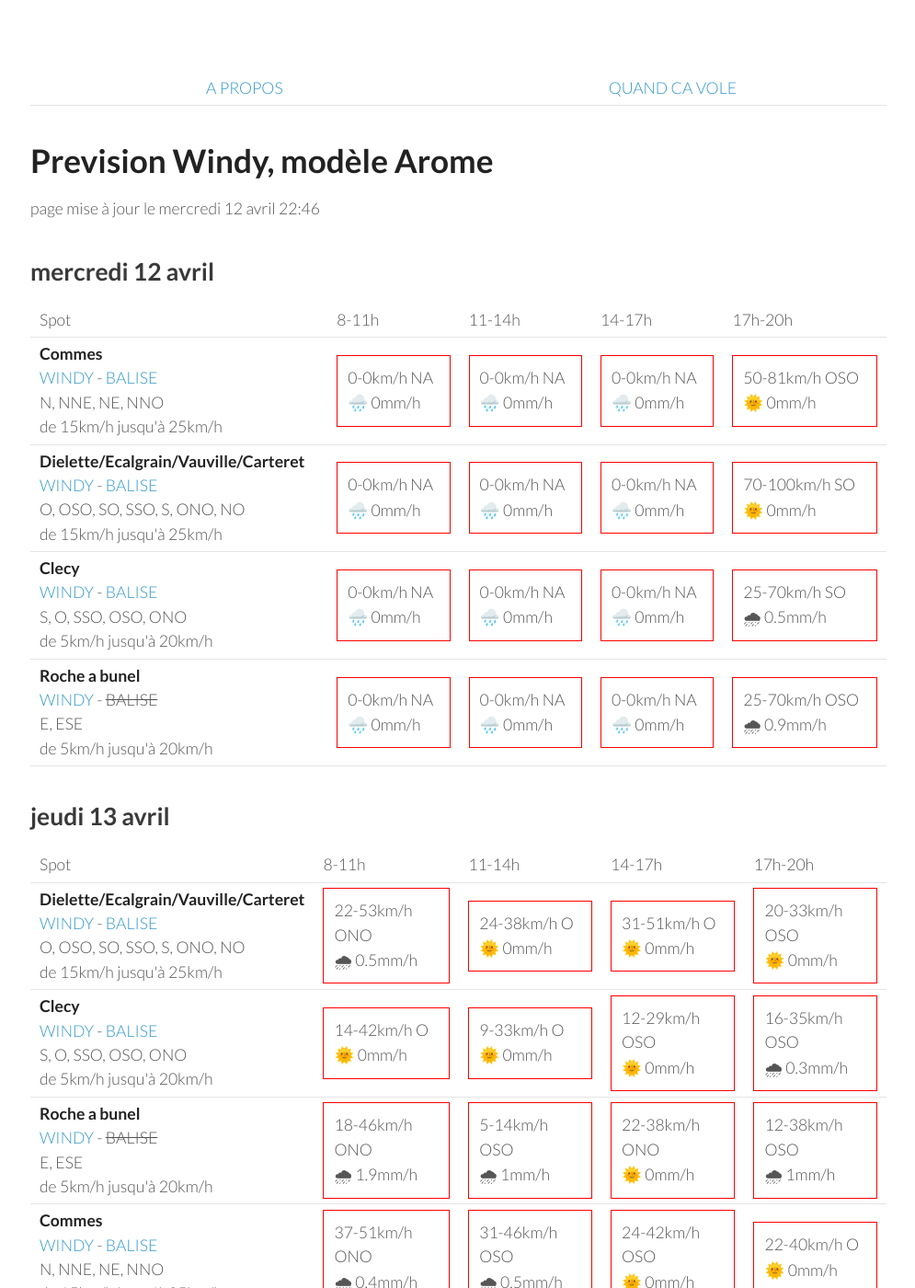
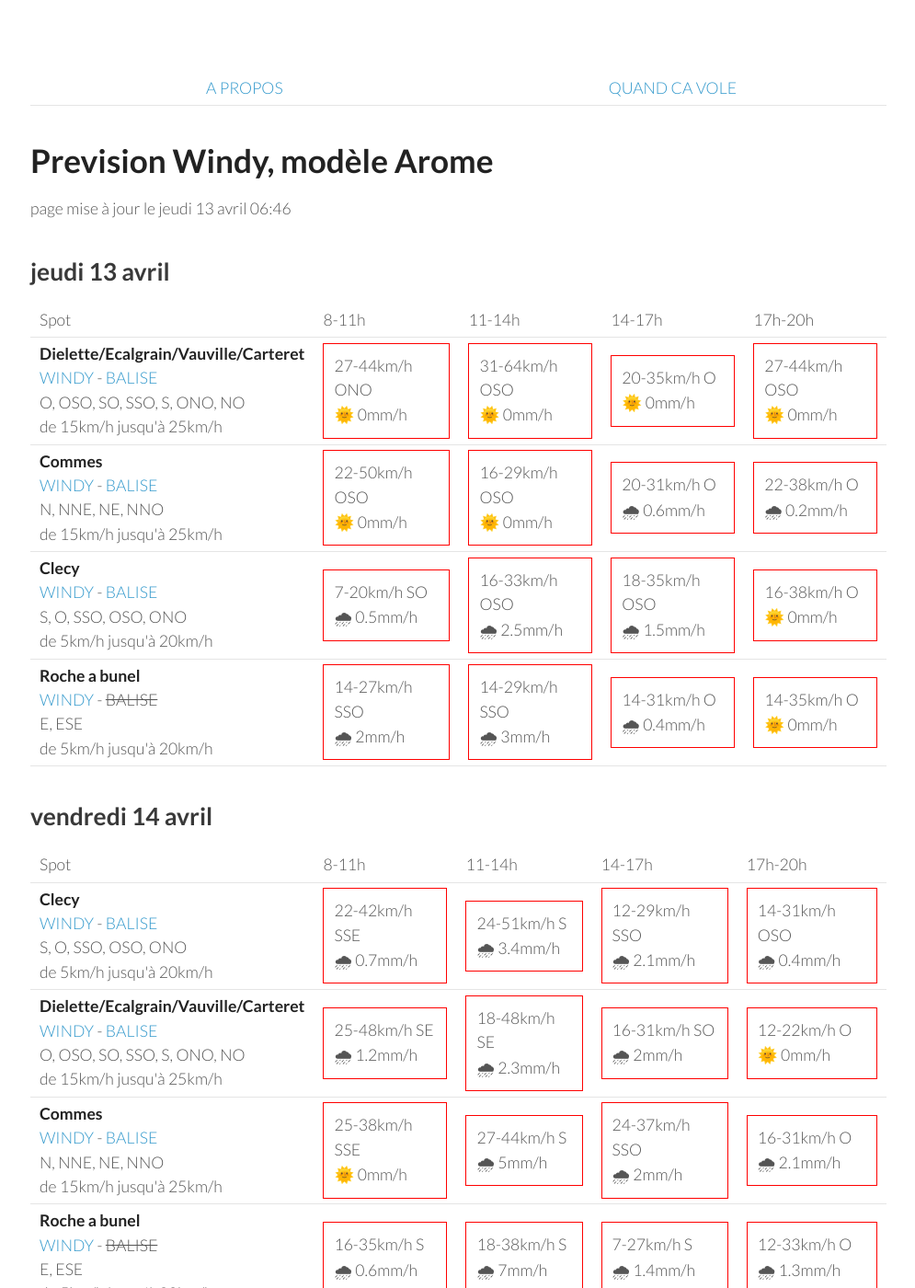
Before and after one commit to parapente-dans-le-nord/parapente-dans-le-nord.github.io, a Jekyll site: the page built from normandie.markdown, in a window 1280 px wide and 1400 px high. Shown: the whole window at 92% size, without its empty margins (25-1020 px from the left). Built offline with Jekyll 4.4.1, drawn with Linux system fonts in a browser that asks for light colours; some of the changed text lies outside the part shown.

Commit message:
update index.markdown

```diff
--- a/normandie.markdown
+++ b/normandie.markdown
@@ -7,60 +7,8 @@ title:  "Tous les spots"
 {: .links}
 
 # Prevision Windy, modèle Arome
-page mise à jour le mercredi 12 avril 22:46
+page mise à jour le jeudi 13 avril 06:46
 
-## mercredi 12 avril
-
-{::nomarkdown}
-<table>
-  <tbody>
-    <tr>
-      <td>Spot</td>
-      <td>8-11h</td>
-      <td>11-14h</td>
-      <td>14-17h</td>
-      <td>17h-20h</td>
-    </tr>
-<tr>
-        <td><strong>Commes</strong><br><a href="https://windy.com/49.346/-0.726?48.936,-0.726,8">WINDY</a> - <span class=""><a href="http://www.balisemeteo.com/balise.php?idBalise=158">BALISE</a> </span><br> <span class="vent-favorable">N, NNE, NE, NNO</span><br><span class="force-vent">de 15km/h jusqu'à 25km/h</span> </td>
-
-            <td><div class="not-flyable"><p>0-0km/h NA</p><p>🌧️ 0mm/h</p></div></td>
-            <td><div class="not-flyable"><p>0-0km/h NA</p><p>🌧️ 0mm/h</p></div></td>
-            <td><div class="not-flyable"><p>0-0km/h NA</p><p>🌧️ 0mm/h</p></div></td>
-            <td><div class="not-flyable"><p>50-81km/h OSO</p><p>🌞 0mm/h</p></div></td>
-
-    </tr>
-<tr>
-        <td><strong>Dielette/Ecalgrain/Vauville/Carteret</strong><br><a href="https://windy.com/49.650/-1.856?49.243,-1.856,8">WINDY</a> - <span class=""><a href="http://www.balisemeteo.com/balise.php?idBalise=81">BALISE</a> </span><br> <span class="vent-favorable">O, OSO, SO, SSO, S, ONO, NO</span><br><span class="force-vent">de 15km/h jusqu'à 25km/h</span> </td>
-
-            <td><div class="not-flyable"><p>0-0km/h NA</p><p>🌧️ 0mm/h</p></div></td>
-            <td><div class="not-flyable"><p>0-0km/h NA</p><p>🌧️ 0mm/h</p></div></td>
-            <td><div class="not-flyable"><p>0-0km/h NA</p><p>🌧️ 0mm/h</p></div></td>
-            <td><div class="not-flyable"><p>70-100km/h SO</p><p>🌞 0mm/h</p></div></td>
-
-    </tr>
-<tr>
-        <td><strong>Clecy</strong><br><a href="https://windy.com/48.929/-0.470?48.516,-0.470,8">WINDY</a> - <span class=""><a href="http://www.balisemeteo.com/balise.php?idBalise=122">BALISE</a> </span><br> <span class="vent-favorable">S, O, SSO, OSO, ONO</span><br><span class="force-vent">de 5km/h jusqu'à 20km/h</span> </td>
-
-            <td><div class="not-flyable"><p>0-0km/h NA</p><p>🌧️ 0mm/h</p></div></td>
-            <td><div class="not-flyable"><p>0-0km/h NA</p><p>🌧️ 0mm/h</p></div></td>
-            <td><div class="not-flyable"><p>0-0km/h NA</p><p>🌧️ 0mm/h</p></div></td>
-            <td><div class="not-flyable"><p>25-70km/h SO</p><p>🌧 0.5mm/h</p></div></td>
-
-    </tr>
-<tr>
-        <td><strong>Roche a bunel</strong><br><a href="https://windy.com/48.993/-0.499?48.580,-0.499,8">WINDY</a> - <span class="no-balise"> BALISE </span><br> <span class="vent-favorable">E, ESE</span><br><span class="force-vent">de 5km/h jusqu'à 20km/h</span> </td>
-
-            <td><div class="not-flyable"><p>0-0km/h NA</p><p>🌧️ 0mm/h</p></div></td>
-            <td><div class="not-flyable"><p>0-0km/h NA</p><p>🌧️ 0mm/h</p></div></td>
-            <td><div class="not-flyable"><p>0-0km/h NA</p><p>🌧️ 0mm/h</p></div></td>
-            <td><div class="not-flyable"><p>25-70km/h OSO</p><p>🌧 0.9mm/h</p></div></td>
-
-    </tr>
-
-</tbody>
-</table>
-{:/}
 ## jeudi 13 avril
 
 {::nomarkdown}
@@ -76,40 +24,40 @@ page mise à jour le mercredi 12 avril 22:46
 <tr>
         <td><strong>Dielette/Ecalgrain/Vauville/Carteret</strong><br><a href="https://windy.com/49.650/-1.856?49.243,-1.856,8">WINDY</a> - <span class=""><a href="http://www.balisemeteo.com/balise.php?idBalise=81">BALISE</a> </span><br> <span class="vent-favorable">O, OSO, SO, SSO, S, ONO, NO</span><br><span class="force-vent">de 15km/h jusqu'à 25km/h</span> </td>
 
-            <td><div class="not-flyable"><p>22-53km/h ONO</p><p>🌧 0.5mm/h</p></div></td>
-            <td><div class="not-flyable"><p>24-38km/h O</p><p>🌞 0mm/h</p></div></td>
-            <td><div class="not-flyable"><p>31-51km/h O</p><p>🌞 0mm/h</p></div></td>
-            <td><div class="not-flyable"><p>20-33km/h OSO</p><p>🌞 0mm/h</p></div></td>
+            <td><div class="not-flyable"><p>27-44km/h ONO</p><p>🌞 0mm/h</p></div></td>
+            <td><div class="not-flyable"><p>31-64km/h OSO</p><p>🌞 0mm/h</p></div></td>
+            <td><div class="not-flyable"><p>20-35km/h O</p><p>🌞 0mm/h</p></div></td>
+            <td><div class="not-flyable"><p>27-44km/h OSO</p><p>🌞 0mm/h</p></div></td>
+
+
+    </tr>
+<tr>
+        <td><strong>Commes</strong><br><a href="https://windy.com/49.346/-0.726?48.936,-0.726,8">WINDY</a> - <span class=""><a href="http://www.balisemeteo.com/balise.php?idBalise=158">BALISE</a> </span><br> <span class="vent-favorable">N, NNE, NE, NNO</span><br><span class="force-vent">de 15km/h jusqu'à 25km/h</span> </td>
+
+            <td><div class="not-flyable"><p>22-50km/h OSO</p><p>🌞 0mm/h</p></div></td>
+            <td><div class="not-flyable"><p>16-29km/h OSO</p><p>🌞 0mm/h</p></div></td>
+            <td><div class="not-flyable"><p>20-31km/h O</p><p>🌧 0.6mm/h</p></div></td>
+            <td><div class="not-flyable"><p>22-38km/h O</p><p>🌧 0.2mm/h</p></div></td>
 
 
     </tr>
 <tr>
         <td><strong>Clecy</strong><br><a href="https://windy.com/48.929/-0.470?48.516,-0.470,8">WINDY</a> - <span class=""><a href="http://www.balisemeteo.com/balise.php?idBalise=122">BALISE</a> </span><br> <span class="vent-favorable">S, O, SSO, OSO, ONO</span><br><span class="force-vent">de 5km/h jusqu'à 20km/h</span> </td>
 
-            <td><div class="not-flyable"><p>14-42km/h O</p><p>🌞 0mm/h</p></div></td>
-            <td><div class="not-flyable"><p>9-33km/h O</p><p>🌞 0mm/h</p></div></td>
-            <td><div class="not-flyable"><p>12-29km/h OSO</p><p>🌞 0mm/h</p></div></td>
-            <td><div class="not-flyable"><p>16-35km/h OSO</p><p>🌧 0.3mm/h</p></div></td>
+            <td><div class="not-flyable"><p>7-20km/h SO</p><p>🌧 0.5mm/h</p></div></td>
+            <td><div class="not-flyable"><p>16-33km/h OSO</p><p>🌧 2.5mm/h</p></div></td>
+            <td><div class="not-flyable"><p>18-35km/h OSO</p><p>🌧 1.5mm/h</p></div></td>
+            <td><div class="not-flyable"><p>16-38km/h O</p><p>🌞 0mm/h</p></div></td>
 
 
     </tr>
 <tr>
         <td><strong>Roche a bunel</strong><br><a href="https://windy.com/48.993/-0.499?48.580,-0.499,8">WINDY</a> - <span class="no-balise"> BALISE </span><br> <span class="vent-favorable">E, ESE</span><br><span class="force-vent">de 5km/h jusqu'à 20km/h</span> </td>
 
-            <td><div class="not-flyable"><p>18-46km/h ONO</p><p>🌧 1.9mm/h</p></div></td>
-            <td><div class="not-flyable"><p>5-14km/h OSO</p><p>🌧 1mm/h</p></div></td>
-            <td><div class="not-flyable"><p>22-38km/h ONO</p><p>🌞 0mm/h</p></div></td>
-            <td><div class="not-flyable"><p>12-38km/h OSO</p><p>🌧 1mm/h</p></div></td>
-
-
-    </tr>
-<tr>
-        <td><strong>Commes</strong><br><a href="https://windy.com/49.346/-0.726?48.936,-0.726,8">WINDY</a> - <span class=""><a href="http://www.balisemeteo.com/balise.php?idBalise=158">BALISE</a> </span><br> <span class="vent-favorable">N, NNE, NE, NNO</span><br><span class="force-vent">de 15km/h jusqu'à 25km/h</span> </td>
-
-            <td><div class="not-flyable"><p>37-51km/h ONO</p><p>🌧 0.4mm/h</p></div></td>
-            <td><div class="not-flyable"><p>31-46km/h OSO</p><p>🌧 0.5mm/h</p></div></td>
-            <td><div class="not-flyable"><p>24-42km/h OSO</p><p>🌞 0mm/h</p></div></td>
-            <td><div class="not-flyable"><p>22-40km/h O</p><p>🌞 0mm/h</p></div></td>
+            <td><div class="not-flyable"><p>14-27km/h SSO</p><p>🌧 2mm/h</p></div></td>
+            <td><div class="not-flyable"><p>14-29km/h SSO</p><p>🌧 3mm/h</p></div></td>
+            <td><div class="not-flyable"><p>14-31km/h O</p><p>🌧 0.4mm/h</p></div></td>
+            <td><div class="not-flyable"><p>14-35km/h O</p><p>🌞 0mm/h</p></div></td>
 
 
     </tr>
@@ -132,40 +80,40 @@ page mise à jour le mercredi 12 avril 22:46
 <tr>
         <td><strong>Clecy</strong><br><a href="https://windy.com/48.929/-0.470?48.516,-0.470,8">WINDY</a> - <span class=""><a href="http://www.balisemeteo.com/balise.php?idBalise=122">BALISE</a> </span><br> <span class="vent-favorable">S, O, SSO, OSO, ONO</span><br><span class="force-vent">de 5km/h jusqu'à 20km/h</span> </td>
 
-            <td><div class="not-flyable"><p>12-25km/h S</p><p>🌧 0.7mm/h</p></div></td>
-            <td><div class="not-flyable"><p>22-42km/h S</p><p>🌧 1.6mm/h</p></div></td>
-            <td><div class="not-flyable"><p>16-53km/h S</p><p>🌧 0.5mm/h</p></div></td>
-            <td><div class="not-flyable"><p>12-35km/h O</p><p>🌧 1.3mm/h</p></div></td>
+            <td><div class="not-flyable"><p>22-42km/h SSE</p><p>🌧 0.7mm/h</p></div></td>
+            <td><div class="not-flyable"><p>24-51km/h S</p><p>🌧 3.4mm/h</p></div></td>
+            <td><div class="not-flyable"><p>12-29km/h SSO</p><p>🌧 2.1mm/h</p></div></td>
+            <td><div class="not-flyable"><p>14-31km/h OSO</p><p>🌧 0.4mm/h</p></div></td>
 
 
     </tr>
 <tr>
         <td><strong>Dielette/Ecalgrain/Vauville/Carteret</strong><br><a href="https://windy.com/49.650/-1.856?49.243,-1.856,8">WINDY</a> - <span class=""><a href="http://www.balisemeteo.com/balise.php?idBalise=81">BALISE</a> </span><br> <span class="vent-favorable">O, OSO, SO, SSO, S, ONO, NO</span><br><span class="force-vent">de 15km/h jusqu'à 25km/h</span> </td>
 
-            <td><div class="not-flyable"><p>12-24km/h SE</p><p>🌧 0.4mm/h</p></div></td>
-            <td><div class="not-flyable"><p>31-50km/h SSE</p><p>🌧 1.5mm/h</p></div></td>
-            <td><div class="not-flyable"><p>16-48km/h SO</p><p>🌧 2.6mm/h</p></div></td>
-            <td><div class="not-flyable"><p>18-27km/h OSO</p><p>🌧 0.2mm/h</p></div></td>
+            <td><div class="not-flyable"><p>25-48km/h SE</p><p>🌧 1.2mm/h</p></div></td>
+            <td><div class="not-flyable"><p>18-48km/h SE</p><p>🌧 2.3mm/h</p></div></td>
+            <td><div class="not-flyable"><p>16-31km/h SO</p><p>🌧 2mm/h</p></div></td>
+            <td><div class="not-flyable"><p>12-22km/h O</p><p>🌞 0mm/h</p></div></td>
 
 
     </tr>
 <tr>
         <td><strong>Commes</strong><br><a href="https://windy.com/49.346/-0.726?48.936,-0.726,8">WINDY</a> - <span class=""><a href="http://www.balisemeteo.com/balise.php?idBalise=158">BALISE</a> </span><br> <span class="vent-favorable">N, NNE, NE, NNO</span><br><span class="force-vent">de 15km/h jusqu'à 25km/h</span> </td>
 
-            <td><div class="not-flyable"><p>16-29km/h SSO</p><p>🌞 0mm/h</p></div></td>
-            <td><div class="not-flyable"><p>24-38km/h SSE</p><p>🌧 1.6mm/h</p></div></td>
-            <td><div class="not-flyable"><p>16-44km/h S</p><p>🌧 1.5mm/h</p></div></td>
-            <td><div class="not-flyable"><p>12-27km/h OSO</p><p>🌧 1.2mm/h</p></div></td>
+            <td><div class="not-flyable"><p>25-38km/h SSE</p><p>🌞 0mm/h</p></div></td>
+            <td><div class="not-flyable"><p>27-44km/h S</p><p>🌧 5mm/h</p></div></td>
+            <td><div class="not-flyable"><p>24-37km/h SSO</p><p>🌧 2mm/h</p></div></td>
+            <td><div class="not-flyable"><p>16-31km/h O</p><p>🌧 2.1mm/h</p></div></td>
 
 
     </tr>
 <tr>
         <td><strong>Roche a bunel</strong><br><a href="https://windy.com/48.993/-0.499?48.580,-0.499,8">WINDY</a> - <span class="no-balise"> BALISE </span><br> <span class="vent-favorable">E, ESE</span><br><span class="force-vent">de 5km/h jusqu'à 20km/h</span> </td>
 
-            <td><div class="not-flyable"><p>11-22km/h S</p><p>🌧 0.6mm/h</p></div></td>
-            <td><div class="not-flyable"><p>24-44km/h S</p><p>🌧 1.5mm/h</p></div></td>
-            <td><div class="not-flyable"><p>16-55km/h SSO</p><p>🌧 0.7mm/h</p></div></td>
-            <td><div class="not-flyable"><p>12-35km/h O</p><p>🌧 1.9mm/h</p></div></td>
+            <td><div class="not-flyable"><p>16-35km/h S</p><p>🌧 0.6mm/h</p></div></td>
+            <td><div class="not-flyable"><p>18-38km/h S</p><p>🌧 7mm/h</p></div></td>
+            <td><div class="not-flyable"><p>7-27km/h S</p><p>🌧 1.4mm/h</p></div></td>
+            <td><div class="not-flyable"><p>12-33km/h O</p><p>🌧 1.3mm/h</p></div></td>
 
 
     </tr>
@@ -188,10 +136,10 @@ page mise à jour le mercredi 12 avril 22:46
 <tr>
         <td><strong>Commes</strong><br><a href="https://windy.com/49.346/-0.726?48.936,-0.726,8">WINDY</a> - <span class=""><a href="http://www.balisemeteo.com/balise.php?idBalise=158">BALISE</a> </span><br> <span class="vent-favorable">N, NNE, NE, NNO</span><br><span class="force-vent">de 15km/h jusqu'à 25km/h</span> </td>
 
-            <td><div class="not-flyable"><p>33-51km/h NO</p><p>🌞 0mm/h</p></div></td>
-            <td><div class="not-flyable"><p>35-59km/h NNO</p><p>🌞 0mm/h</p></div></td>
-            <td><div class="not-flyable"><p>27-55km/h N</p><p>🌧 0.3mm/h</p></div></td>
-            <td><div class="not-flyable"><p>20-44km/h NNO</p><p>🌞 0mm/h</p></div></td>
+            <td><div class="not-flyable"><p>31-50km/h NO</p><p>🌞 0mm/h</p></div></td>
+            <td><div class="not-flyable"><p>33-59km/h NNO</p><p>🌧 0.3mm/h</p></div></td>
+            <td><div class="not-flyable"><p>29-51km/h N</p><p>🌧 0.6mm/h</p></div></td>
+            <td><div class="not-flyable"><p>20-48km/h NNO</p><p>🌞 0mm/h</p></div></td>
 
 
     </tr>
@@ -199,9 +147,9 @@ page mise à jour le mercredi 12 avril 22:46
         <td><strong>Dielette/Ecalgrain/Vauville/Carteret</strong><br><a href="https://windy.com/49.650/-1.856?49.243,-1.856,8">WINDY</a> - <span class=""><a href="http://www.balisemeteo.com/balise.php?idBalise=81">BALISE</a> </span><br> <span class="vent-favorable">O, OSO, SO, SSO, S, ONO, NO</span><br><span class="force-vent">de 15km/h jusqu'à 25km/h</span> </td>
 
             <td><div class="not-flyable"><p>27-42km/h NNO</p><p>🌞 0mm/h</p></div></td>
-            <td><div class="not-flyable"><p>31-48km/h NNO</p><p>🌞 0mm/h</p></div></td>
+            <td><div class="not-flyable"><p>31-50km/h N</p><p>🌞 0mm/h</p></div></td>
             <td><div class="not-flyable"><p>22-48km/h NNE</p><p>🌞 0mm/h</p></div></td>
-            <td><div class="not-flyable"><p>16-33km/h NNO</p><p>🌞 0mm/h</p></div></td>
+            <td><div class="not-flyable"><p>14-33km/h NNO</p><p>🌞 0mm/h</p></div></td>
 
 
     </tr>
@@ -209,19 +157,19 @@ page mise à jour le mercredi 12 avril 22:46
         <td><strong>Clecy</strong><br><a href="https://windy.com/48.929/-0.470?48.516,-0.470,8">WINDY</a> - <span class=""><a href="http://www.balisemeteo.com/balise.php?idBalise=122">BALISE</a> </span><br> <span class="vent-favorable">S, O, SSO, OSO, ONO</span><br><span class="force-vent">de 5km/h jusqu'à 20km/h</span> </td>
 
             <td><div class="not-flyable"><p>20-44km/h NO</p><p>🌞 0mm/h</p></div></td>
-            <td><div class="not-flyable"><p>29-61km/h NNO</p><p>🌞 0mm/h</p></div></td>
-            <td><div class="not-flyable"><p>24-61km/h NNO</p><p>🌧 0.4mm/h</p></div></td>
-            <td><div class="not-flyable"><p>18-48km/h N</p><p>🌧 0.2mm/h</p></div></td>
+            <td><div class="not-flyable"><p>27-59km/h NNO</p><p>🌧 0.2mm/h</p></div></td>
+            <td><div class="not-flyable"><p>24-53km/h N</p><p>🌧 0.4mm/h</p></div></td>
+            <td><div class="not-flyable"><p>20-48km/h N</p><p>🌧 0.3mm/h</p></div></td>
 
 
     </tr>
 <tr>
         <td><strong>Roche a bunel</strong><br><a href="https://windy.com/48.993/-0.499?48.580,-0.499,8">WINDY</a> - <span class="no-balise"> BALISE </span><br> <span class="vent-favorable">E, ESE</span><br><span class="force-vent">de 5km/h jusqu'à 20km/h</span> </td>
 
-            <td><div class="not-flyable"><p>22-46km/h NO</p><p>🌞 0mm/h</p></div></td>
-            <td><div class="not-flyable"><p>31-61km/h NNO</p><p>🌧 0.2mm/h</p></div></td>
-            <td><div class="not-flyable"><p>24-61km/h NNO</p><p>🌧 0.5mm/h</p></div></td>
-            <td><div class="not-flyable"><p>18-48km/h N</p><p>🌧 0.4mm/h</p></div></td>
+            <td><div class="not-flyable"><p>20-44km/h NO</p><p>🌞 0mm/h</p></div></td>
+            <td><div class="not-flyable"><p>27-59km/h NNO</p><p>🌧 0.3mm/h</p></div></td>
+            <td><div class="not-flyable"><p>25-53km/h N</p><p>🌧 0.5mm/h</p></div></td>
+            <td><div class="not-flyable"><p>20-51km/h N</p><p>🌧 0.3mm/h</p></div></td>
 
 
     </tr>
@@ -244,38 +192,38 @@ page mise à jour le mercredi 12 avril 22:46
 <tr>
         <td><strong>Commes</strong><br><a href="https://windy.com/49.346/-0.726?48.936,-0.726,8">WINDY</a> - <span class=""><a href="http://www.balisemeteo.com/balise.php?idBalise=158">BALISE</a> </span><br> <span class="vent-favorable">N, NNE, NE, NNO</span><br><span class="force-vent">de 15km/h jusqu'à 25km/h</span> </td>
 
-            <td><div class="not-flyable"><p>9-14km/h NO</p><p>🌞 0mm/h</p></div></td>
-            <td><div class="not-flyable"><p>9-16km/h N</p><p>🌞 0mm/h</p></div></td>
+            <td><div class="not-flyable"><p>9-16km/h ONO</p><p>🌞 0mm/h</p></div></td>
+            <td><div class="not-flyable"><p>7-14km/h NNO</p><p>🌞 0mm/h</p></div></td>
             <td><div class="not-flyable"><p>9-18km/h NNE</p><p>🌞 0mm/h</p></div></td>
             <td><div class="not-flyable"><p>11-20km/h NNE</p><p>🌞 0mm/h</p></div></td>
 
 
     </tr>
 <tr>
+        <td><strong>Dielette/Ecalgrain/Vauville/Carteret</strong><br><a href="https://windy.com/49.650/-1.856?49.243,-1.856,8">WINDY</a> - <span class=""><a href="http://www.balisemeteo.com/balise.php?idBalise=81">BALISE</a> </span><br> <span class="vent-favorable">O, OSO, SO, SSO, S, ONO, NO</span><br><span class="force-vent">de 15km/h jusqu'à 25km/h</span> </td>
+
+            <td><div class="not-flyable"><p>3-9km/h O</p><p>🌞 0mm/h</p></div></td>
+            <td><div class="not-flyable"><p>3-7km/h ONO</p><p>🌞 0mm/h</p></div></td>
+            <td><div class="not-flyable"><p>7-12km/h NNO</p><p>🌞 0mm/h</p></div></td>
+            <td><div class="not-flyable"><p>11-18km/h N</p><p>🌞 0mm/h</p></div></td>
+
+
+    </tr>
+<tr>
         <td><strong>Roche a bunel</strong><br><a href="https://windy.com/48.993/-0.499?48.580,-0.499,8">WINDY</a> - <span class="no-balise"> BALISE </span><br> <span class="vent-favorable">E, ESE</span><br><span class="force-vent">de 5km/h jusqu'à 20km/h</span> </td>
 
-            <td><div class="not-flyable"><p>9-16km/h NO</p><p>🌞 0mm/h</p></div></td>
-            <td><div class="not-flyable"><p>9-22km/h N</p><p>🌞 0mm/h</p></div></td>
+            <td><div class="not-flyable"><p>9-18km/h NO</p><p>🌞 0mm/h</p></div></td>
+            <td><div class="not-flyable"><p>7-20km/h NNO</p><p>🌞 0mm/h</p></div></td>
             <td><div class="not-flyable"><p>11-29km/h NNE</p><p>🌞 0mm/h</p></div></td>
             <td><div class="not-flyable"><p>14-31km/h NNE</p><p>🌞 0mm/h</p></div></td>
 
 
     </tr>
 <tr>
-        <td><strong>Dielette/Ecalgrain/Vauville/Carteret</strong><br><a href="https://windy.com/49.650/-1.856?49.243,-1.856,8">WINDY</a> - <span class=""><a href="http://www.balisemeteo.com/balise.php?idBalise=81">BALISE</a> </span><br> <span class="vent-favorable">O, OSO, SO, SSO, S, ONO, NO</span><br><span class="force-vent">de 15km/h jusqu'à 25km/h</span> </td>
-
-            <td><div class="not-flyable"><p>5-11km/h NNO</p><p>🌞 0mm/h</p></div></td>
-            <td><div class="not-flyable"><p>3-9km/h NE</p><p>🌞 0mm/h</p></div></td>
-            <td><div class="not-flyable"><p>7-12km/h NNO</p><p>🌞 0mm/h</p></div></td>
-            <td><div class="not-flyable"><p>11-18km/h N</p><p>🌞 0mm/h</p></div></td>
-
-
-    </tr>
-<tr>
         <td><strong>Clecy</strong><br><a href="https://windy.com/48.929/-0.470?48.516,-0.470,8">WINDY</a> - <span class=""><a href="http://www.balisemeteo.com/balise.php?idBalise=122">BALISE</a> </span><br> <span class="vent-favorable">S, O, SSO, OSO, ONO</span><br><span class="force-vent">de 5km/h jusqu'à 20km/h</span> </td>
 
-            <td><div class="not-flyable"><p>7-14km/h NO</p><p>🌞 0mm/h</p></div></td>
-            <td><div class="not-flyable"><p>9-22km/h N</p><p>🌞 0mm/h</p></div></td>
+            <td><div class="not-flyable"><p>7-16km/h NO</p><p>🌞 0mm/h</p></div></td>
+            <td><div class="not-flyable"><p>7-20km/h N</p><p>🌞 0mm/h</p></div></td>
             <td><div class="not-flyable"><p>11-31km/h NNE</p><p>🌞 0mm/h</p></div></td>
             <td><div class="not-flyable"><p>14-33km/h NNE</p><p>🌞 0mm/h</p></div></td>
 
```
